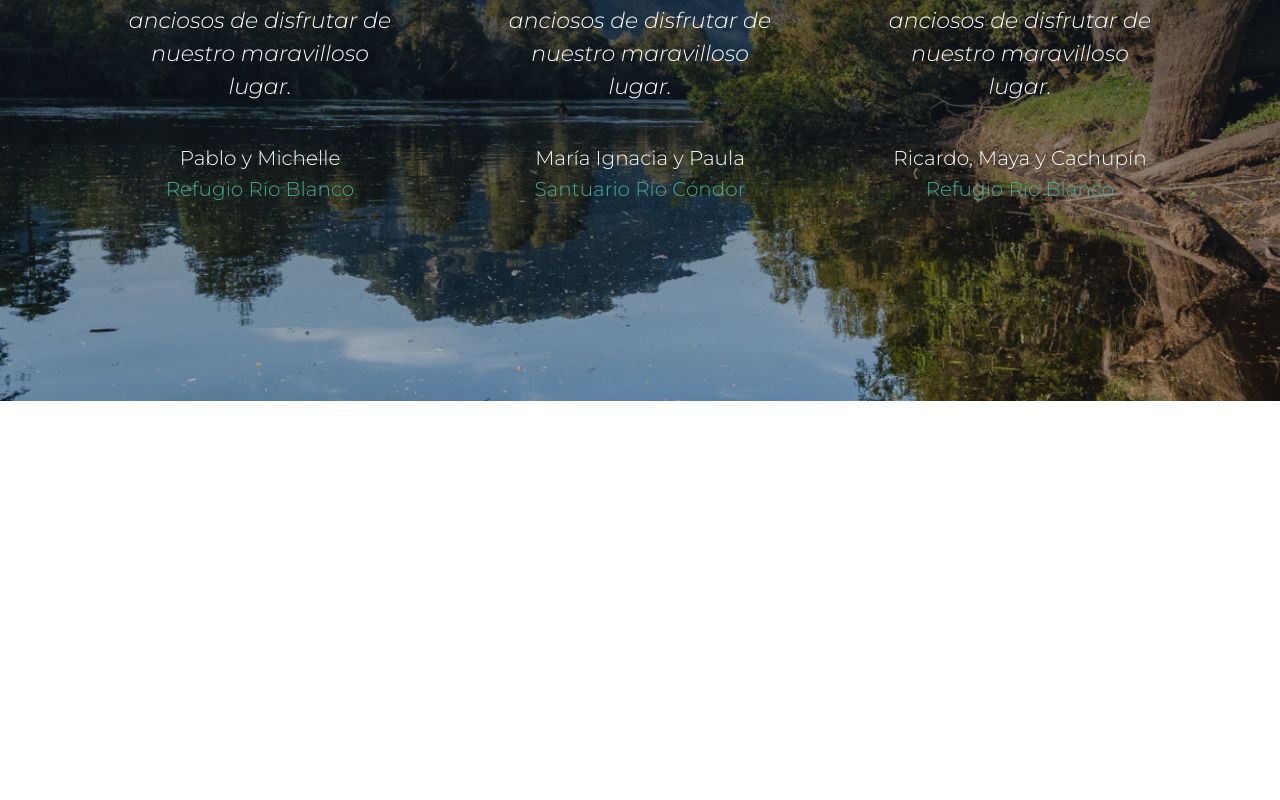
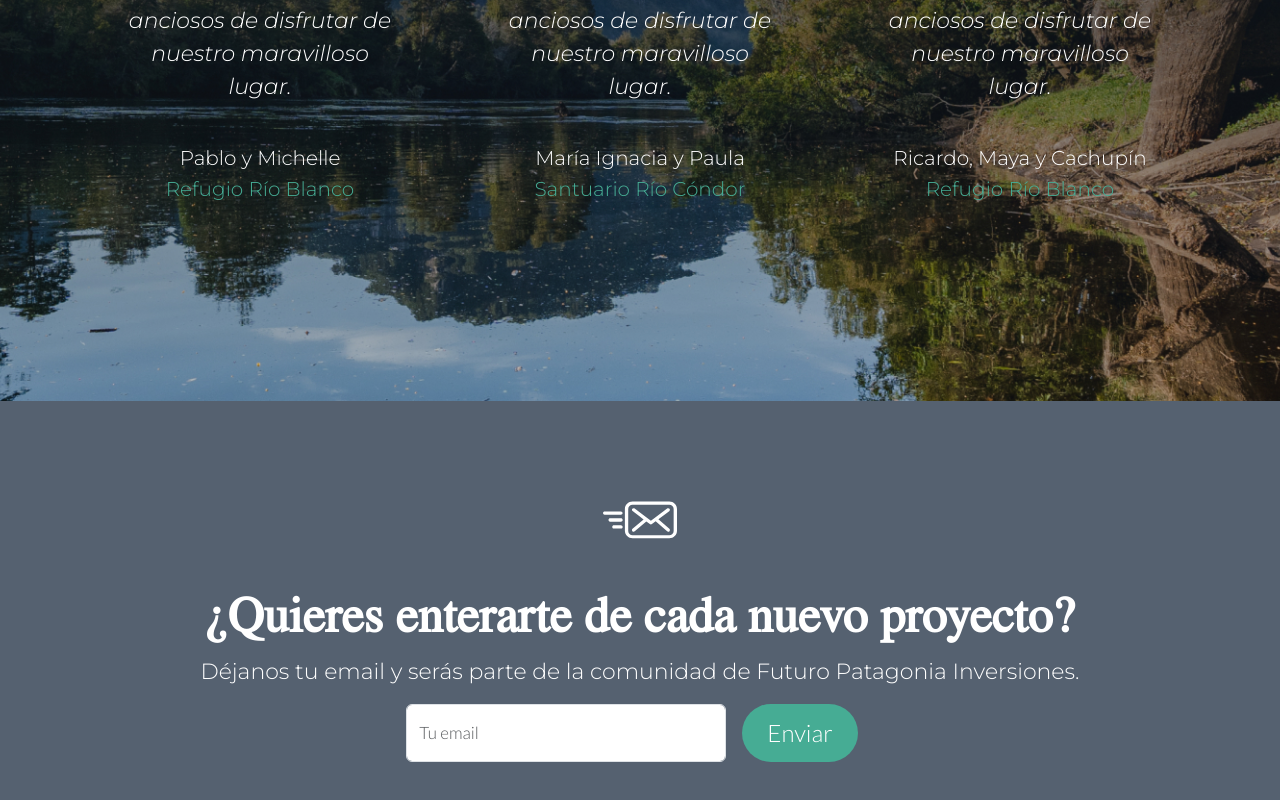
Before and after one commit to jesupet/patagonia, a Vue app: page /#/ in a window 1280 px wide. Shown: the part 6850-7650 px from the top of the page. Before the commit the page ends 7251 px from the top, so only its background shows below. Built offline with nearby package versions, Linux system fonts and the light colour scheme; a web font is replaced by a local one.

Commit message:
ESTRUCTURA CONTACTO LISTA

```diff
--- a/public/index.html
+++ b/public/index.html
@@ -4,11 +4,11 @@
     <meta charset="utf-8">
     <meta http-equiv="X-UA-Compatible" content="IE=edge">
     <meta name="viewport" content="width=device-width,initial-scale=1.0">
-    <link rel="icon" href="">
+    <link rel="icon" href="<%= BASE_URL %>patagonia_favicon.svg">
     <link rel="stylesheet" media="screen" href="https://everythingfonts.com/font/face/XxV49XlRtOqzzVnvYctHXweF" type="text/css"/>
     <link rel="stylesheet" href="../src/assets/css/sass/style.css" type="css">
 
-    <title>Patagonia></title>
+    <title>Patagonia</title>
   </head>
   <body>
     <noscript>
--- /dev/null
+++ b/src/assets/css/sass/layout/_contacto.scss
@@ -0,0 +1,7 @@
+#contacto {
+  background-color: #556170;
+  padding: 100px 0px;
+}
+.form-control {
+  width: 40vh;
+}
--- a/src/assets/css/sass/style.scss
+++ b/src/assets/css/sass/style.scss
@@ -17,6 +17,7 @@
 @import 'layout/proyectos';
 @import 'layout/dudas';
 @import 'layout/clientes';
+@import 'layout/contacto';
 @import 'layout/footer';
 
 @import 'components/buttons';
--- /dev/null
+++ b/src/components/ContactForm.vue
@@ -0,0 +1,20 @@
+<template>
+  <form>
+    <div class="mb-3 d-inline-flex container justify-content-center">
+      <input type="email" class="form-control little-txt" id="exampleInputEmail1" aria-describedby="emailHelp" placeholder="Tu email">
+      <GreenButton :type="'submit'" :buttonText="'Enviar'" class="mx-3"/>
+    </div>
+  </form>
+</template>
+
+<script>
+import GreenButton from '../components/GreenButton.vue'
+
+export default {
+  name: 'ContactForm',
+  components: {
+    GreenButton,
+  }
+}
+
+</script>
--- a/src/components/GreenButton.vue
+++ b/src/components/GreenButton.vue
@@ -1,5 +1,5 @@
 <template>
-  <button type="button" class="btn boton rounded-pill">
+  <button :type="type" class="btn boton rounded-pill">
     <router-link :to="to">{{buttonText}}</router-link>
   </button>
 </template>
@@ -16,6 +16,10 @@ export default {
     buttonText: {
       type: String,
       default: 'Button'
+    },
+    type: {
+      type: String,
+      default: "button"
     }
   }
 }
--- a/src/views/HomePatagonia.vue
+++ b/src/views/HomePatagonia.vue
@@ -158,6 +158,15 @@
       </div>
     </div>
   </div>
+  <!--CONTACTO-->
+  <div id="contacto" class="text-center">
+    <div class="container">
+      <img src="../assets/icons/mail.svg" alt="" class="pb-5">
+      <h2 class="titulo">¿Quieres enterarte de cada nuevo proyecto?</h2>
+      <p class="bajada">Déjanos tu email y serás parte de la comunidad de Futuro Patagonia Inversiones.</p>
+      <ContactForm/>
+    </div>
+  </div>
 </div>
 
 </template>
@@ -169,6 +178,7 @@ import GreenButton from '../components/GreenButton.vue'
 import WhiteButton from '../components/WhiteButton.vue'
 import VerProyecto from '../components/VerProyecto.vue'
 import AcordionDudas from '../components/AcordionDudas.vue'
+import ContactForm from '../components/ContactForm.vue'
 import { mapState } from 'vuex'
 
 export default {
@@ -179,6 +189,7 @@ export default {
     WhiteButton,
     VerProyecto,
     AcordionDudas,
+    ContactForm,
   },
   computed: {
     ...mapState(["reviews"])
```
Also changed, not shown: public/patagonia_favicon.svg (added), src/assets/css/sass/style.css, 1 other file (tests, documents, lock files or other folders).
